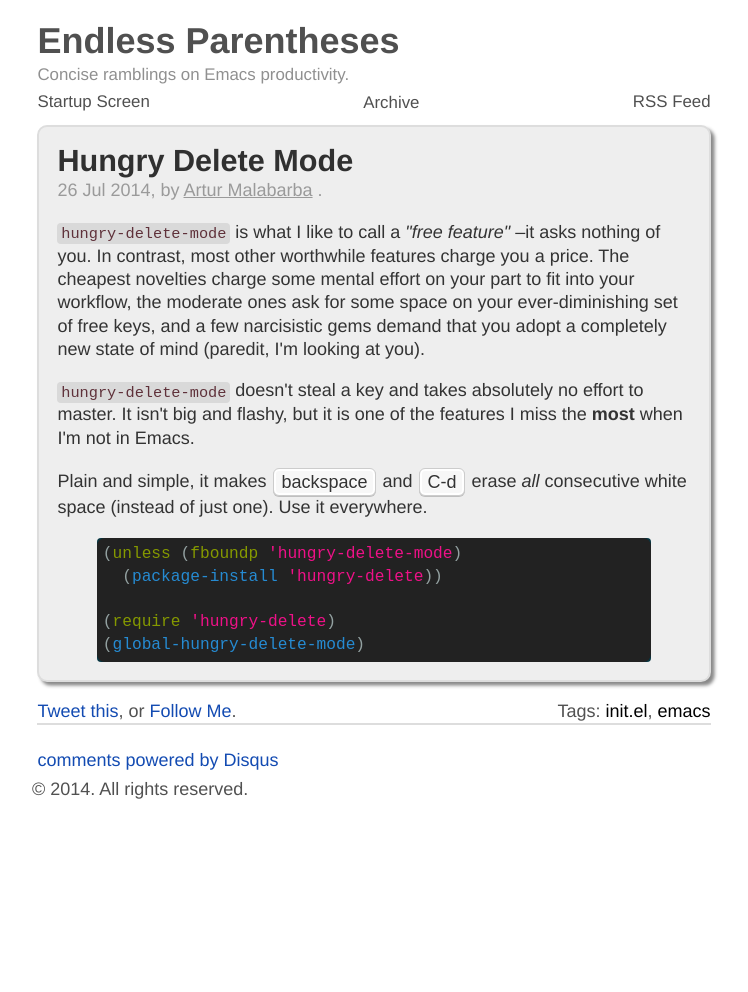
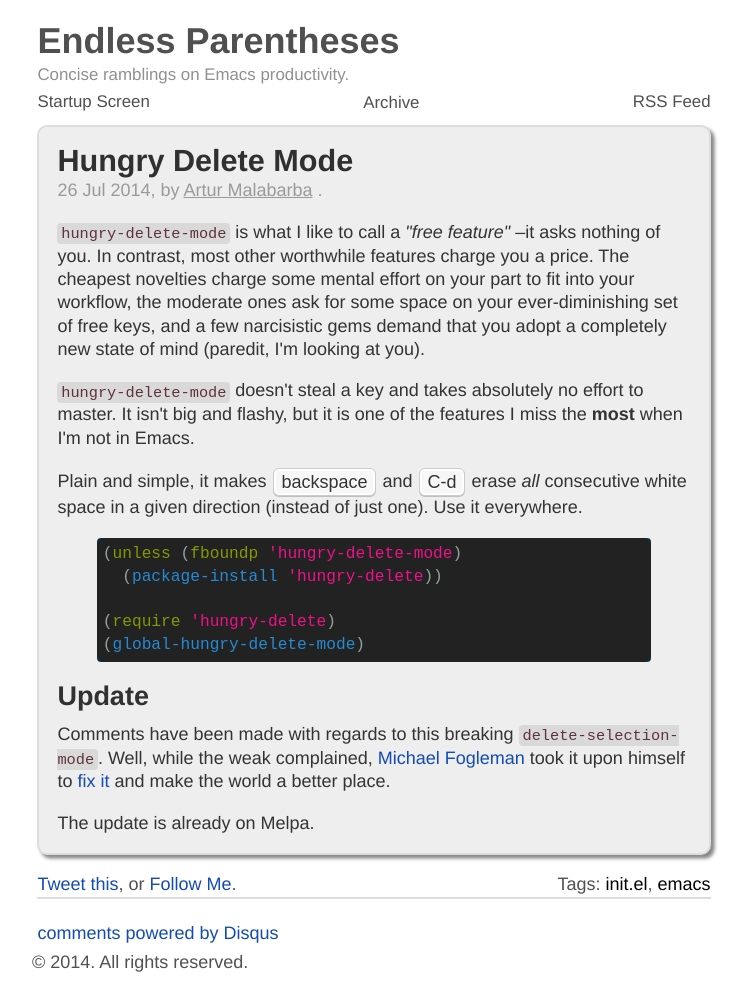
Before and after one commit to Malabarba/EndlessParentheses, a Jekyll site: the page built from _posts/2014-07-26-hungry-delete-mode.html, in a window 1280 px wide. Shown: the whole page, without its empty margins (266-1014 px from the left). Built offline with Jekyll 4.4.1, drawn with Linux system fonts in a browser that asks for light colours; Markdown is read by kramdown in place of the engine named in the settings; comment, search, counter and statistics services are not loaded; before the commit the page ends 900 px from its top, so only the background shows below that.

Commit message:
UPDATE: Hungry Delete Mode

```diff
--- a/_posts/2014-07-26-hungry-delete-mode.html
+++ b/_posts/2014-07-26-hungry-delete-mode.html
@@ -22,8 +22,8 @@
 
 <p>
 Plain and simple, it makes <kbd>backspace</kbd> and
-<kbd>C-d</kbd> erase <i>all</i> consecutive white space (instead
-of just one). Use it everywhere.
+<kbd>C-d</kbd> erase <i>all</i> consecutive white space in a given
+direction (instead of just one). Use it everywhere.
 </p>
 {% highlight cl %}
 (unless (fboundp 'hungry-delete-mode)
@@ -32,3 +32,19 @@
 (require 'hungry-delete)
 (global-hungry-delete-mode)
 {% endhighlight %}
+
+<div id="outline-container-sec-1" class="outline-2">
+<h2 id="sec-1">Update</h2>
+<div class="outline-text-2" id="text-1">
+<p>
+Comments have been made with regards to this breaking
+<a href="http://doc.endlessparentheses.com/Fun/delete-selection-mode"><code>delete-selection-mode</code></a>. Well, while the weak complained, <a href="https://github.com/mwfogleman">Michael
+Fogleman</a> took it upon himself to <a href="https://github.com/nflath/hungry-delete/commit/588c5633e63c7a777c284debcec50f32e98313c5">fix it</a> and make the world a better
+place.
+</p>
+
+<p>
+The update is already on Melpa.
+</p>
+</div>
+</div>
```
